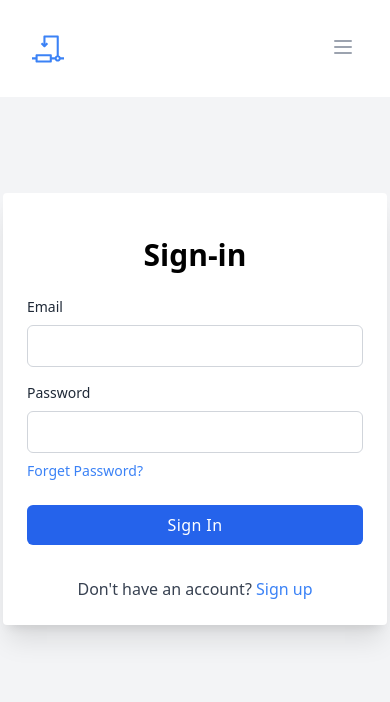
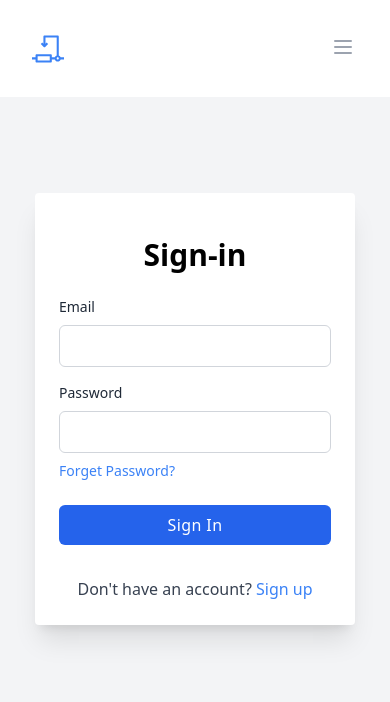
Before and after one commit to Utkarsh212/CSE-LABS, a React (Create React App) app in the folder client/: page /signin in a window 390 px wide. Shown: the top 702 px of the page. Built offline with nearby package versions, Linux system fonts and the light colour scheme; no server answers.

Commit message:
responsiveness added

```diff
--- a/client/src/components/Passwordreset.js
+++ b/client/src/components/Passwordreset.js
@@ -47,7 +47,7 @@ function Passwordreset() {
 
     return (
         <div className='py-24 bg-gray-100 h-[88vh]'>
-            {currentUser.signedIn ? navigate('/') : <div className='flex flex-col justify-center items-center max-w-sm bg-white p-6 m-auto rounded shadow-xl sm:max-w-lg'>
+            {currentUser.signedIn ? navigate('/') : <div className='flex flex-col justify-center items-center max-w-xs bg-white p-6 m-auto rounded shadow-xl sm:max-w-lg'>
                 <h1 className="text-3xl pt-5 text-center font-semibold font-sans">Reset Password</h1>
                 <p className='text-lg mt-4'>Please enter new password</p>
                     <form onSubmit={handleReset} className='w-3/4 m-auto flex flex-col justify-center items-end'>
--- a/client/src/components/Resetemail.js
+++ b/client/src/components/Resetemail.js
@@ -28,7 +28,7 @@ function Resetemail() {
     }
     return (
         <div className='py-24 bg-gray-100 h-[88vh]'>
-            {currentUser.signedIn ? navigate('/') : <div className='flex flex-col justify-center items-center max-w-sm bg-white p-6 m-auto rounded shadow-xl sm:max-w-lg'>
+            {currentUser.signedIn ? navigate('/') : <div className='flex flex-col justify-center items-center max-w-xs bg-white p-6 m-auto rounded shadow-xl sm:max-w-lg'>
                 <h1 className="text-3xl pt-5 text-center font-semibold font-sans">Reset Password</h1>
                 <p className='text-lg mt-4'>Please Enter Email on which reset link is to be sent</p>
                     <form onSubmit={handleClick} method="POST" className='w-3/4 flex flex-col justify-center items-end'>
--- a/client/src/components/Signin.js
+++ b/client/src/components/Signin.js
@@ -43,7 +43,7 @@ function Signin() {
 
     return (
         <div className="bg-gray-100 h-[88vh] py-24">
-            {currentUser.signedIn ? navigate("/") : <div className="max-w-sm p-6 m-auto bg-white rounded shadow-xl sm:max-w-md">
+            {currentUser.signedIn ? navigate("/") : <div className="max-w-xs p-6 m-auto bg-white rounded shadow-xl sm:max-w-md">
             <h1 className="text-3xl pt-5 text-center font-semibold font-sans">Sign-in</h1>
                 <form className="mt-6" onSubmit={handleSignin}>
                     <div>
--- a/client/src/components/Signup.js
+++ b/client/src/components/Signup.js
@@ -54,7 +54,7 @@ function Signup() {
 
     return (
         <div className="py-10 bg-gray-100 min-h-[88vh]">
-            {currentUser.signedIn ? navigate('/') : <div className="max-w-sm p-6 m-auto space-y-5 bg-white rounded shadow-xl sm:max-w-md">
+            {currentUser.signedIn ? navigate('/') : <div className="max-w-xs p-6 m-auto space-y-5 bg-white rounded shadow-xl sm:max-w-md">
                 <h1 className="text-3xl pt-5 text-center font-semibold font-sans">Sign Up</h1>
                 <form onSubmit={handleSignup} className="space-y-4">
                     <div>
```
